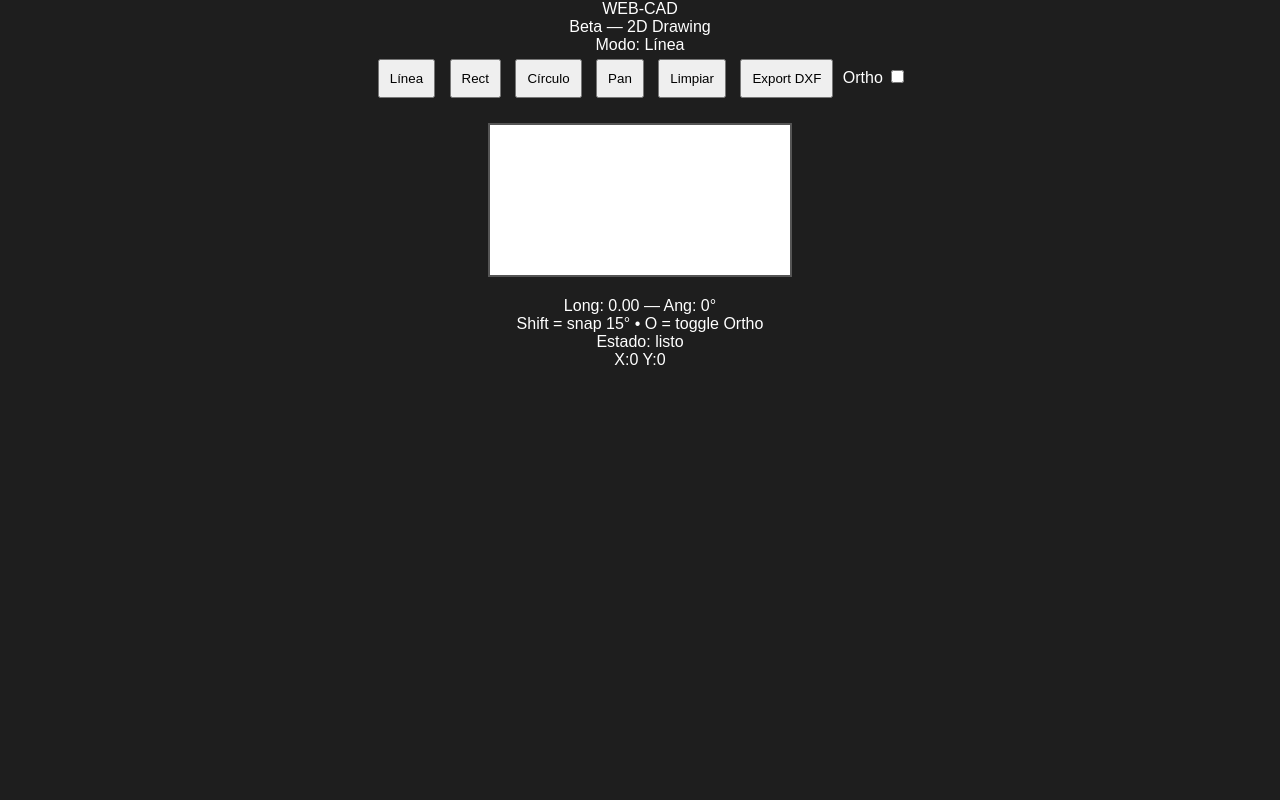
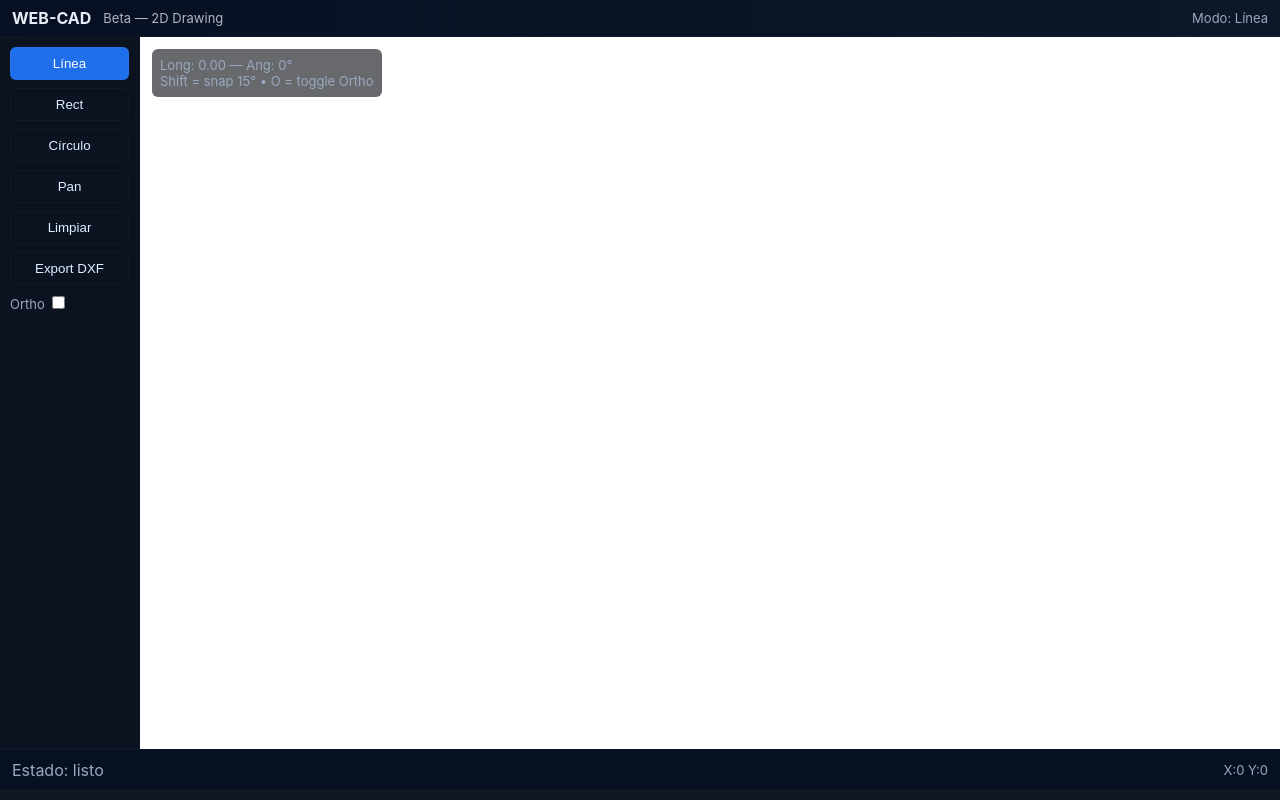
Before and after one commit to contifg/WEB-CAD, a plain HTML site: page index.html in a window 1280 px wide. Drawn offline with Linux system fonts and the light colour scheme; files whose address does not match are found by name.

Commit message:
style.css

```diff
--- a/css/style.css
+++ b/css/style.css
@@ -1,24 +1,21 @@
-body {
-  background: #1e1e1e;
-  margin: 0;
-  color: white;
-  font-family: Arial;
-  text-align: center;
+:root{
+  --bg:#0f1720; --panel:#0b1220; --accent:#1f6feb; --muted:#9aa9bf;
 }
-
-#canvas {
-  background: white;
-  border: 2px solid #555;
-  display: block;
-  margin: 20px auto;
-}
-
-.toolbar button {
-  margin: 5px;
-  padding: 10px;
-  cursor: pointer;
-}
-
-.title {
-  margin-top: 15px;
-}
+*{box-sizing:border-box}
+html,body,#app{height:100%;margin:0;font-family:Inter,Arial,Helvetica,sans-serif;background:var(--bg);color:#e6eef8}
+header{display:flex;align-items:center;gap:12px;padding:8px 12px;background:linear-gradient(90deg,#071022,#0c1728);border-bottom:1px solid rgba(255,255,255,0.03)}
+.logo{font-weight:700;font-size:16px}
+.subtitle{opacity:0.75;font-size:13px}
+.status{margin-left:auto;color:var(--muted);font-size:13px}
+.main{display:flex;height:calc(100% - 88px)}
+.toolbar{width:140px;padding:10px;background:var(--panel);display:flex;flex-direction:column;gap:8px;border-right:1px solid rgba(255,255,255,0.02)}
+.tool{padding:8px;border-radius:6px;background:transparent;border:1px solid rgba(255,255,255,0.03);color:#dfefff;cursor:pointer}
+.tool.active{background:var(--accent);color:white}
+.canvas-wrap{flex:1;position:relative;display:flex;align-items:stretch;justify-content:center}
+#canvas{background:#ffffff;width:100%;height:100%;display:block;cursor:crosshair}
+.hud{position:absolute;left:12px;top:12px;background:rgba(2,6,12,0.6);padding:8px;border-radius:6px;font-size:13px;color:var(--muted)}
+.hudInfo{font-weight:600;color:#dfefff}
+.hudHelp{font-size:12px;margin-top:6px;color:var(--muted)}
+.footer{height:40px;background:#071021;border-top:1px solid rgba(255,255,255,0.03);display:flex;align-items:center;justify-content:space-between;padding:0 12px;color:var(--muted)}
+#coords{font-size:13px}
+label.small{font-size:13px;color:var(--muted)}
```
